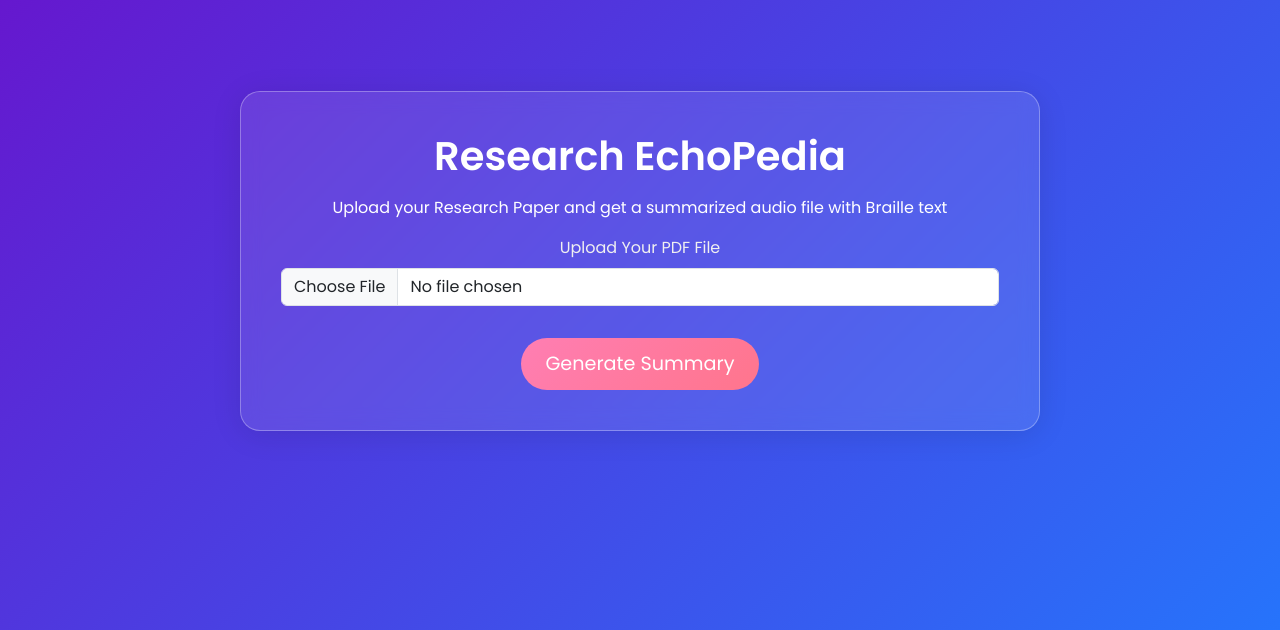
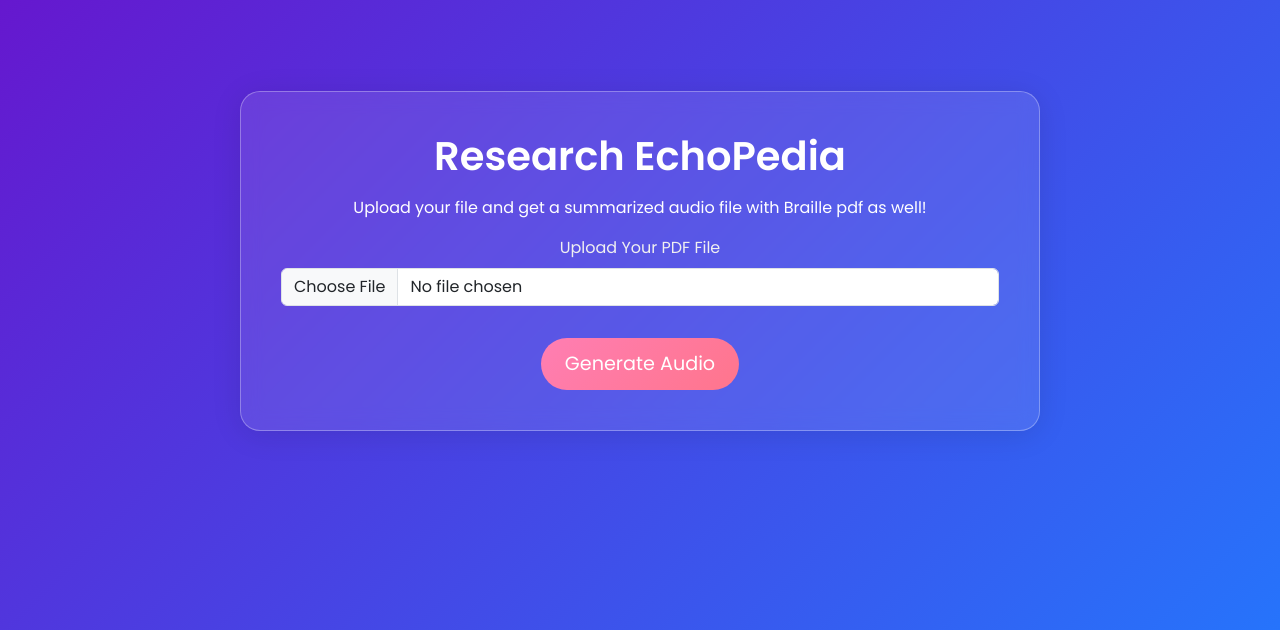
Before and after one commit to aiyyappann/EchoVision, a Flask app: page / in a window 1280 px wide. Shown: the part 139-769 px from the top of the page. Run offline with Flask 3, Linux system fonts and the light colour scheme.

Commit message:
changes commit

```diff
--- a/templates/index.html
+++ b/templates/index.html
@@ -3,7 +3,7 @@
   <head>
     <meta charset="UTF-8" />
     <meta name="viewport" content="width=device-width, initial-scale=1.0" />
-    <title>Research Paper Summarizer</title>
+    <title>Helper Buddy For the Differently Abled</title>
     <!-- Google Fonts -->
     <link
       href="https://fonts.googleapis.com/css2?family=Poppins:wght@300;400;600&display=swap"
@@ -145,8 +145,8 @@
     <div class="container">
       <h1>Research EchoPedia</h1>
       <p>
-        Upload your Research Paper and get a summarized audio file with Braille
-        text
+        Upload your file and get a summarized audio file with Braille pdf as
+        well!
       </p>
       <form
         id="uploadForm"
@@ -165,7 +165,7 @@
             required
           />
         </div>
-        <button type="submit" class="btn btn-custom">Generate Summary</button>
+        <button type="submit" class="btn btn-custom">Generate Audio</button>
       </form>
 
       {% if audio_url %}
```
